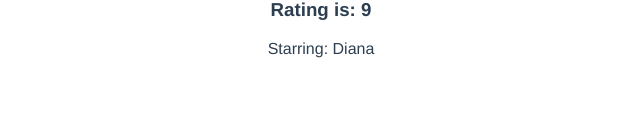
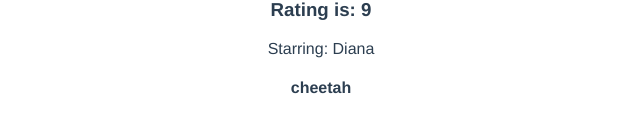
Before and after one commit to arjuaman/Vue, a Vue app in the folder cli-project/vue3-vite-proj/: page / in a window 1280 px wide. Shown: the part 400-532 px from the top of the page, without its empty margins (319-959 px from the left). Built offline with nearby package versions, Linux system fonts and the light colour scheme.

Commit message:
trying to send slot props

```diff
--- a/cli-project/vue3-vite-proj/src/App.vue
+++ b/cli-project/vue3-vite-proj/src/App.vue
@@ -7,6 +7,10 @@
       <h2>Movie name is: {{slotPropsXYZ.movie}}</h2>
       <h3>Rating is: {{slotPropsXYZ.rating}}</h3>
       <p>Starring: {{slotPropsXYZ.char}}</p>
+    </template>
+
+    <template v-slot:trying="input">
+      {{input.data}}
     </template>
   </NameList>
 </template>
--- a/cli-project/vue3-vite-proj/src/components/NameList.vue
+++ b/cli-project/vue3-vite-proj/src/components/NameList.vue
@@ -3,12 +3,16 @@
   <div v-for="i in movies" :key="i.name">
     <slot :movie="i.name" :rating="i.rating" :char="i.char"></slot>
   </div>
+  <h4>
+      <slot name="trying" :data="animal"></slot>
+  </h4>
 </template>
 
 <script>
 export default {
   data() {
     return {
+      animal: 'cheetah',
       movies: [
         { name: "batman", rating: 10, char: "Bruce" },
         { name: "superman", rating: 8.5, char: "Clark" },
```
